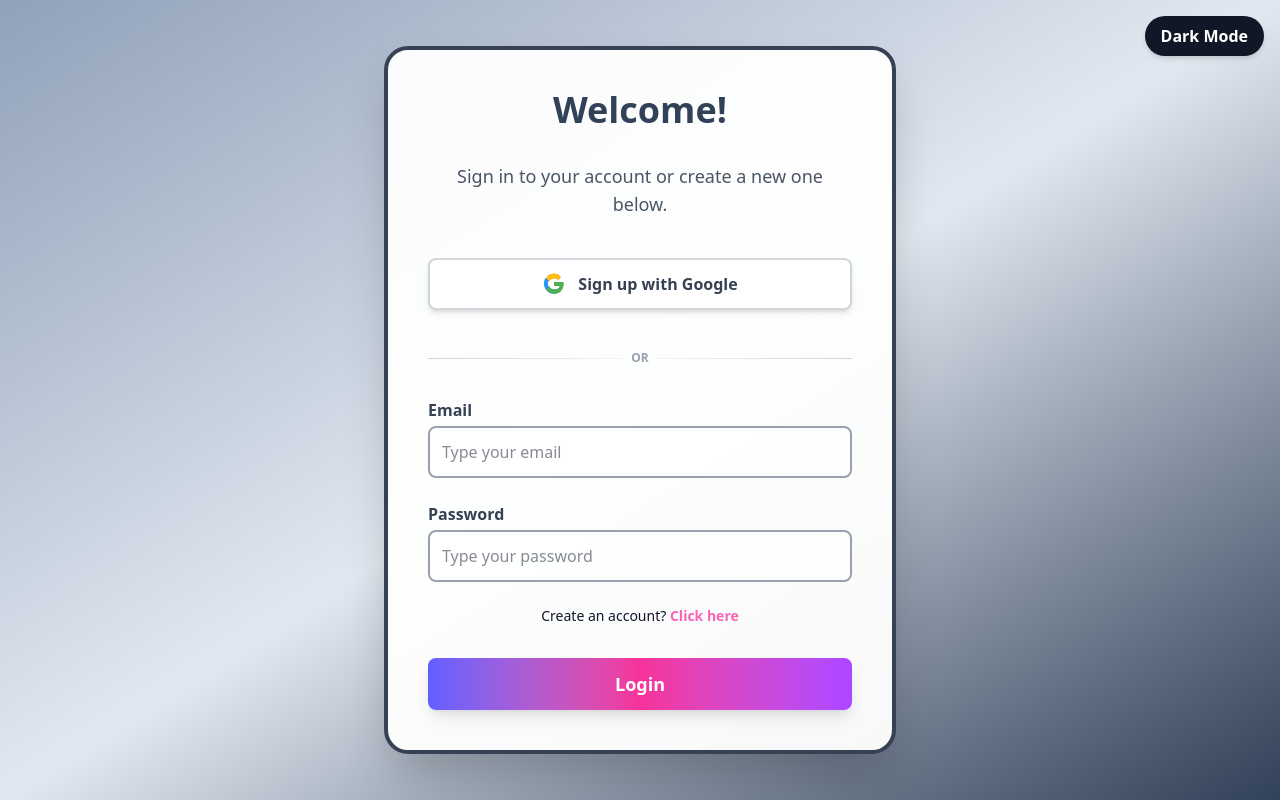
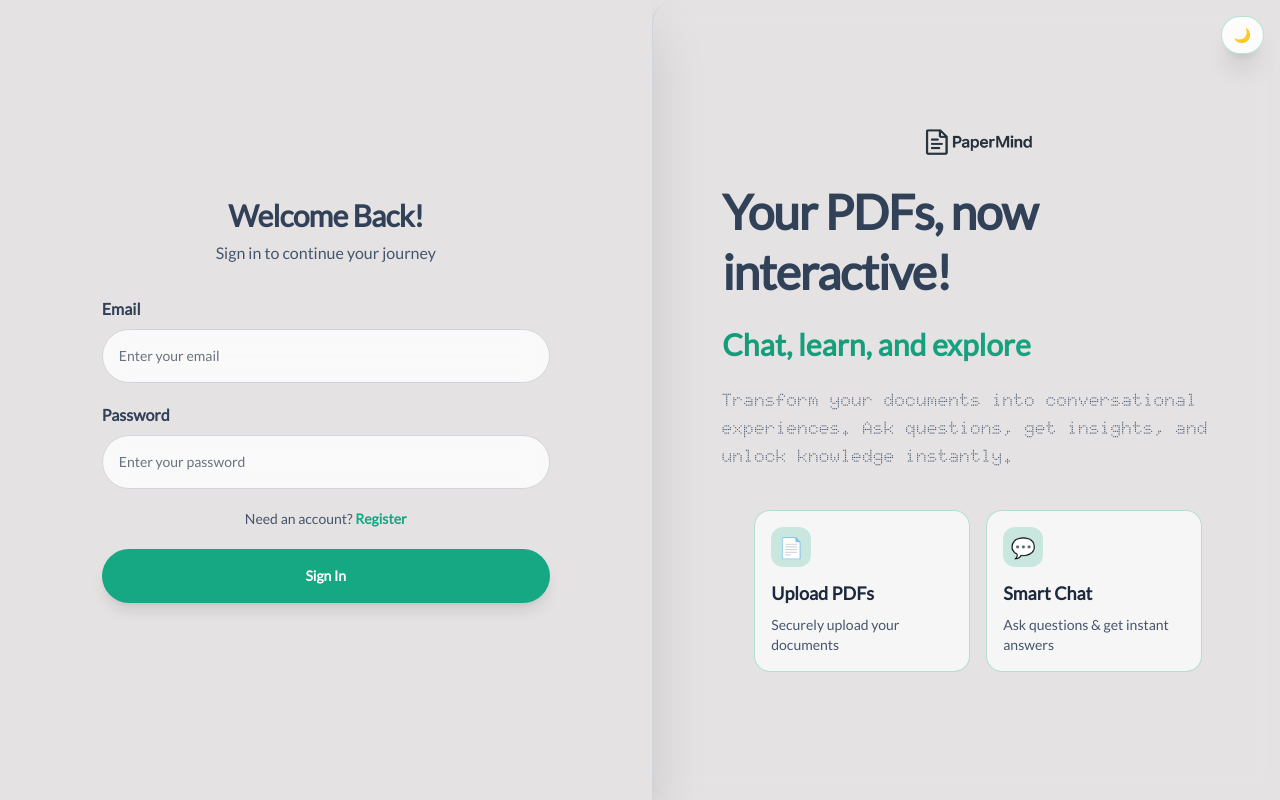
Before and after one commit to rahulsarmacodes/PDF_Query_frontend, a React (Vite) app: page /login in a window 1280 px wide. Built offline with nearby package versions, Linux system fonts and the light colour scheme; no server answers.

Commit message:
login/signup page updated

```diff
--- a/src/api/pdfApi.js
+++ b/src/api/pdfApi.js
@@ -1,8 +1,8 @@
 import axios from 'axios';
 
 
-const API_BASE_URL = import.meta.env.VITE_API_URL;
-//const API_BASE_URL = "http://localhost:8000";
+//const API_BASE_URL = import.meta.env.VITE_API_URL;
+const API_BASE_URL = "http://localhost:8000";
 
 // Create axios instance with default config
 const api = axios.create({
--- a/src/components/ChatBox.jsx
+++ b/src/components/ChatBox.jsx
@@ -166,7 +166,7 @@ const ChatBox = () => {
         {messages.length === 0 ? (
           <div className='flex flex-col justify-between items-center'>
 
-            <img src={ theme=== "dark" ? assets.PaperMind_logo_white : assets.PaperMind_logo} alt="Logo" className="w-50 mb-5" />
+            <img src={ theme=== "dark" ? assets.PaperMind_logo_white : assets.PaperMind_logo} alt="Logo" className="w-50 mt-15 mb-5" />
               <div className="h-full flex flex-col items-center justify-center text-center gap-3">
               <p className=" dark:text-slate-200 text-slate-700 text-4xl md:text-6xl font-bold tracking-tight font-lato ">Your PDFs, now interactive !</p>
               <span className=' md:text-6xl bg-clip-text font-bold text-transparent bg-[#149c7a] dark:bg-[#27E0B3] animate-pulse duration-2000 font-lato '>
--- a/src/pages/Login.jsx
+++ b/src/pages/Login.jsx
@@ -1,37 +1,27 @@
 import React, { useState } from 'react';
 import { useAppContext } from '../context/AppContext';
 import { useNavigate } from 'react-router-dom';
-import GoogleIcon from '../assets/GoogleIcon';
+import { assets } from '../assets/assets';
 
 const API_BASE_URL = import.meta.env.VITE_API_URL;
-
 //const API_BASE_URL = "http://localhost:8000";
 
-console.log("API URL:", API_BASE_URL); //testing
-
 const Login = () => {
-    // local states for form handling
     const [state, setState] = useState("login");
     const [name, setName] = useState("");
     const [email, setEmail] = useState("");
     const [password, setPassword] = useState("");
 
-    // context and navigation hooks
     const { setUser, theme, setTheme, createNewChat } = useAppContext();
     const navigate = useNavigate();
 
-
-
-    // handle form submit for both login and register
     const handleSubmit = async (e) => {
         e.preventDefault();
 
         try {
             if (state === "login") {
-
-                //login section
                 const formData = new URLSearchParams();
-                formData.append("username", email); // FastAPI expects username for OAuth2
+                formData.append("username", email);
                 formData.append("password", password);
 
                 const response = await fetch(`${API_BASE_URL}/auth/token`, {
@@ -48,13 +38,11 @@ const Login = () => {
 
                 setUser(data.user);
 
-                // navigate or create chat
                 if (typeof createNewChat === 'function') createNewChat();
                 navigate("/");
 
             } else {
 
-                // signup section
                 const response = await fetch(`${API_BASE_URL}/auth/`, {
                     method: "POST",
                     headers: { "Content-Type": "application/json" },
@@ -64,7 +52,7 @@ const Login = () => {
                 if (!response.ok) throw new Error("Registration failed");
 
                 alert("Account created successfully! Please login now.");
-                setState("login"); // switch to login form
+                setState("login");
             }
         } catch (error) {
             alert(error.message);
@@ -73,111 +61,221 @@ const Login = () => {
     };
 
     return (
-        <div
-            className={` min-h-screen w-full transition-colors duration-300 flex flex-col items-center justify-center
+        <div className="flex flex-col lg:flex-row justify-center items-stretch min-h-screen w-full bg-[#e4e2e2] dark:bg-linear-to-b dark:from-[#242124] dark:to-[#000000] text-white font-lato">
+
+            {/* LOGIN SECTION (Top priority on mobile) */}
+            <div className="w-full lg:w-1/2 relative flex flex-col items-center justify-center order-1 p-6 lg:p-12 lg:pr-12 lg:shadow-2xl flex-1 min-h-[60vh] lg:min-h-screen bg-transparent">
+
+                {/* Dark/Light Mode Toggle */}
+                <button
+                    className={`fixed top-4 right-4 z-50 px-3 py-2 text-xs lg:text-sm font-semibold rounded-full shadow-xl hover:scale-105 active:scale-95 transition-all duration-200 backdrop-blur-md border
                         ${theme === 'dark'
-                    ? 'bg-gradient-to-br from-gray-900 via-gray-800 to-gray-700'
-                    : 'bg-gradient-to-br from-slate-400 via-slate-200 to-slate-700 animate-gradient-x'}
-            `}
-        >
-            {/* Mode toggle button */}
-            <button
-                className={`absolute top-4 right-4 px-4 py-2 rounded-full font-semibold shadow-md transition-colors duration-200
-                    ${theme === 'dark' ? 'bg-white text-gray-900 hover:bg-gray-200' : 'bg-gray-900 text-white hover:bg-gray-700'}`}
+                            ? 'bg-[#27E0B3]/90 text-black border-[#27E0B3]/50 hover:bg-[#16a883]/90'
+                            : 'bg-white/90 text-[#16a883] border-[#16a883]/30 hover:bg-[#16a883]/10'
+                        }`}
                     onClick={() => setTheme(theme === 'dark' ? 'light' : 'dark')}
                 >
-                {theme === 'dark' ? 'Light Mode' : 'Dark Mode'}
+                    {theme === 'dark' ? '☀️' : '🌙'}
                 </button>
 
-            {/* Main form container */}
-            <div className="flex-1 flex items-center justify-center w-full px-1 md:px-0">
-                <form
-                    onSubmit={handleSubmit}
-                    className={`flex flex-col gap-5 md:gap-6 items-center justify-center w-full max-w-lg mx-auto p-4 sm:p-8 md:p-10 my-8 rounded-3xl shadow-2xl border-4 animate-fade-in transition-colors duration-300
-                        ${theme === 'dark'
-                            ? 'bg-gray-900/95 border-gray-700 text-white'
-                            : 'bg-white/95 border-gray-700 text-gray-900'}
-                    `}
-                >
-                    {/* form heading */}
-                    <h1 className={`text-3xl md:text-4xl font-extrabold text-center  mb-2
-                        ${theme === 'dark'
-                            ? 'text-transparent bg-clip-text bg-white'
-                            : 'text-transparent bg-clip-text bg-slate-700'}
-                    `}>
-                        Welcome!
-                    </h1>
+                {/* Logo for mobile */}
+                <img
+                    src={theme === "dark" ? assets.PaperMind_logo_white : assets.PaperMind_logo}
+                    alt="PaperMind Logo"
+                    className="w-28 lg:hidden mb-6 mx-auto"
+                />
 
-                    <p className={`text-base md:text-lg mb-4 text-center ${theme === 'dark' ? 'text-gray-300' : 'text-gray-600'}`}>
-                        Sign in to your account or create a new one below.
-                    </p>
-
-                    {/* Google signup button */}
-                    <button
-                        type="button"
-                        className={`flex items-center gap-3 w-full justify-center py-3 px-4 md:px-6 rounded-lg border-2 transition-all shadow-md mb-2 font-semibold text-base
-                            ${theme === 'dark'
-                                ? 'border-gray-600 bg-gray-800 text-white hover:bg-gray-700'
-                                : 'border-gray-300 bg-white text-gray-700 hover:bg-gray-100'}
-                        `}
-                    >
-                        <GoogleIcon style={{ width: 24, height: 24 }} />
-                        Sign up with Google
-                    </button>
-
-                    {/* divider */}
-                    <div className="w-full flex items-center gap-2 my-2 text-xs md:text-sm">
-                        <div className={`flex-1 h-px ${theme === 'dark' ? 'bg-gradient-to-r from-gray-700 to-gray-800' : 'bg-gradient-to-r from-gray-300 to-gray-100'}`} />
-                        <span className={`text-xs font-bold ${theme === 'dark' ? 'text-gray-500' : 'text-gray-400'}`}>OR</span>
-                        <div className={`flex-1 h-px ${theme === 'dark' ? 'bg-gradient-to-l from-gray-700 to-gray-800' : 'bg-gradient-to-l from-gray-300 to-gray-100'}`} />
+                {/* Authentication Form */}
+                <div className="w-full max-w-md space-y-6 flex flex-col justify-center">
+                    <div className="text-center mb-8">
+                        <h2 className={`text-2xl lg:text-3xl font-bold tracking-tight mb-2
+                            ${theme === 'dark' ? 'text-slate-200' : 'text-slate-700'}`}>
+                            Welcome Back!
+                        </h2>
+                        <span className={`${theme === 'dark' ? 'text-gray-400' : 'text-slate-600'} text-sm lg:text-base font-medium`}>
+                            Sign in to continue your journey
+                        </span>
                     </div>
 
-                    {/* show name field only in register mode */}
+                    <form onSubmit={handleSubmit} className="space-y-5">
+
                         {state === "register" && (
-                        <div className="w-full flex flex-col items-center">
-                            <p className={`self-start font-semibold ${theme === 'dark' ? 'text-gray-200' : 'text-gray-700'}`}>Name</p>
-                            <input onChange={(e) => setName(e.target.value)} value={name} placeholder="Type your name" className={`border-2 rounded-lg w-full p-2 md:p-3 mt-1 outline-none transition-colors duration-200
-                                ${theme === 'dark' ? 'border-gray-600 bg-gray-800 text-white focus:border-pink-400' : 'border-gray-400 bg-white/80 text-gray-900 focus:border-pink-500'}`}
-                                type="text" required />
+                            <div>
+                                <p className={`font-semibold mb-2 ${theme === 'dark' ? 'text-slate-200' : 'text-slate-700'}`}>
+                                    Name
+                                </p>
+                                <input
+                                    onChange={(e) => setName(e.target.value)}
+                                    value={name}
+                                    placeholder="Enter your full name"
+                                    className={`w-full p-4 rounded-full outline-none text-sm border backdrop-blur-md
+                                        ${theme === 'dark'
+                                            ? 'bg-[#1e1e1e]/60 border-gray-600 text-white placeholder-gray-400 focus:border-[#27E0B3]'
+                                            : 'bg-white/80 border-gray-300 text-slate-700 placeholder-gray-500 focus:border-[#16a883]'
+                                        }`}
+                                    type="text"
+                                    required
+                                />
                             </div>
                         )}
 
-                    {/* email field */}
-                    <div className="w-full flex flex-col items-center">
-                        <p className={`self-start font-semibold ${theme === 'dark' ? 'text-gray-200' : 'text-gray-700'}`}>Email</p>
-                        <input onChange={(e) => setEmail(e.target.value)} value={email} placeholder="Type your email" className={`border-2 rounded-lg w-full p-2 md:p-3 mt-1 outline-none transition-colors duration-200
-                            ${theme === 'dark' ? 'border-gray-600 bg-gray-800 text-white focus:border-indigo-300' : 'border-gray-400 bg-white/80 text-gray-900 focus:border-indigo-500'}`}
-                            type="email" required />
+                        <div>
+                            <p className={`font-semibold mb-2 ${theme === 'dark' ? 'text-slate-200' : 'text-slate-700'}`}>
+                                Email
+                            </p>
+                            <input
+                                onChange={(e) => setEmail(e.target.value)}
+                                value={email}
+                                placeholder="Enter your email"
+                                className={`w-full p-4 rounded-full outline-none text-sm border backdrop-blur-md
+                                    ${theme === 'dark'
+                                        ? 'bg-[#1e1e1e]/60 border-gray-600 text-white placeholder-gray-400 focus:border-[#27E0B3]'
+                                        : 'bg-white/80 border-gray-300 text-slate-700 placeholder-gray-500 focus:border-[#16a883]'
+                                    }`}
+                                type="email"
+                                required
+                            />
                         </div>
 
-                    {/* password field */}
-                    <div className="w-full flex flex-col items-center">
-                        <p className={`self-start font-semibold ${theme === 'dark' ? 'text-gray-200' : 'text-gray-700'}`}>Password</p>
-                        <input onChange={(e) => setPassword(e.target.value)} value={password} placeholder="Type your password" className={`border-2 rounded-lg w-full p-2 md:p-3 mt-1 outline-none transition-colors duration-200
-                            ${theme === 'dark' ? 'border-gray-600 bg-gray-800 text-white focus:border-purple-300' : 'border-gray-400 bg-white/80 text-gray-900 focus:border-purple-500'}`}
-                            type="password" required />
+                        <div>
+                            <p className={`font-semibold mb-2 ${theme === 'dark' ? 'text-slate-200' : 'text-slate-700'}`}>
+                                Password
+                            </p>
+                            <input
+                                onChange={(e) => setPassword(e.target.value)}
+                                value={password}
+                                placeholder="Enter your password"
+                                className={`w-full p-4 rounded-full outline-none text-sm border backdrop-blur-md
+                                    ${theme === 'dark'
+                                        ? 'bg-[#1e1e1e]/60 border-gray-600 text-white placeholder-gray-400 focus:border-[#27E0B3]'
+                                        : 'bg-white/80 border-gray-300 text-slate-700 placeholder-gray-500 focus:border-[#16a883]'
+                                    }`}
+                                type="password"
+                                required
+                            />
                         </div>
 
-                    {/* toggle between login/register */}
+                        <p className={`text-center text-sm font-medium ${theme === 'dark' ? 'text-gray-400' : 'text-slate-600'}`}>
                             {state === "register" ? (
-                        <p className={`text-center w-full text-sm ${theme === 'dark' ? 'text-gray-400' : ''}`}>
-                            Already have an account? <span onClick={() => setState("login")} className="text-indigo-400 font-bold cursor-pointer hover:underline">Click here</span>
+                                <>
+                                    Already have an account?
+                                    <span
+                                        onClick={() => setState("login")}
+                                        className={`font-bold cursor-pointer hover:underline ${
+                                            theme === 'dark' ? 'text-[#27E0B3]' : 'text-[#16a883]'
+                                        }`}
+                                    >
+                                        {" "}Sign in
+                                    </span>
+                                </>
+                            ) : (
+                                <>
+                                    Need an account?
+                                    <span
+                                        onClick={() => setState("register")}
+                                        className={`font-bold cursor-pointer hover:underline ${
+                                            theme === 'dark' ? 'text-[#27E0B3]' : 'text-[#16a883]'
+                                        }`}
+                                    >
+                                        {" "}Register
+                                    </span>
+                                </>
+                            )}
                         </p>
-                    ) : (
-                        <p className={`text-center w-full text-sm ${theme === 'dark' ? 'text-gray-400' : ''}`}>
-                            Create an account? <span onClick={() => setState("register")} className="text-pink-400 font-bold cursor-pointer hover:underline">Click here</span>
-                        </p>
-                    )}
 
-                    {/* submit button */}
-                    <button type='submit' className={`w-full py-2 md:py-3 rounded-lg font-bold text-base md:text-lg shadow-lg mt-2 transition-all
+                        <button
+                            type="submit"
+                            className={`w-full p-4 rounded-full font-bold text-sm shadow-lg transition-all duration-200 hover:scale-105 active:scale-95 border backdrop-blur-md
                                 ${theme === 'dark'
-                            ? 'bg-gradient-to-r from-gray-800 via-gray-700 to-gray-900 hover:from-gray-700 hover:to-gray-800 text-white'
-                            : 'bg-gradient-to-r from-indigo-500 via-pink-500 to-purple-500 hover:from-pink-500 hover:to-indigo-500 text-white'}
-                    `}>
-                        {state === "register" ? "Create Account" : "Login"}
+                                    ? 'bg-[#27E0B3] hover:bg-[#16a883] text-white border-[#27E0B3]/50'
+                                    : 'bg-[#16a883] hover:bg-[#27E0B3] text-white border-[#16a883]/50'
+                                }`}
+                        >
+                            {state === "register" ? "Create Account" : "Sign In"}
                         </button>
                     </form>
+                </div>
+            </div>
+
+            {/* PRODUCT EXPLANATION SECTION */}
+            <div className="w-full lg:w-1/2 flex flex-col items-center justify-center text-center lg:text-left lg:pl-12 order-2 p-6 lg:p-12 lg:pr-6 rounded-3xl backdrop-blur-md flex-1 min-h-[40vh] lg:min-h-screen overflow-y-auto border-t lg:border-t-0 lg:border-l border-gray-300 dark:border-gray-700">
+
+                {/* Logo for desktop */}
+                <img
+                    src={theme === "dark" ? assets.PaperMind_logo_white : assets.PaperMind_logo}
+                    alt="PaperMind Logo"
+                    className="hidden lg:block w-24 lg:w-36 mb-6 mx-auto lg:mx-0"
+                />
+
+                {/* Product Headings */}
+                <div className="space-y-4 lg:space-y-6 max-w-lg mx-auto lg:mx-0">
+                    <h1 className={`text-3xl sm:text-4xl lg:text-5xl font-bold tracking-tight leading-tight font-lato
+                        ${theme === 'dark'
+                            ? 'text-slate-200 bg-clip-text bg-gradient-to-r from-[#27E0B3] to-[#16a883]'
+                            : 'text-slate-700'
+                        }`}>
+                        Your PDFs, now interactive!
+                    </h1>
+
+                    <span className={`text-xl sm:text-2xl lg:text-3xl font-bold bg-clip-text text-transparent block font-lato
+                        ${theme === 'dark'
+                            ? 'bg-gradient-to-r from-[#27E0B3] to-[#16a883]'
+                            : 'bg-gradient-to-r from-[#149c7a] to-[#16a883]'
+                        }`}>
+                        Chat, learn, and explore
+                    </span>
+
+                    <p className={`text-base lg:text-lg font-doto font-medium mt-4
+                        ${theme === 'dark' ? 'text-gray-300' : 'text-slate-600'}`}>
+                        Transform your documents into conversational experiences.
+                        Ask questions, get insights, and unlock knowledge instantly.
+                    </p>
+                </div>
+
+                {/* Feature Cards */}
+                <div className="mt-8 lg:mt-10 grid grid-cols-1 sm:grid-cols-2 gap-4 max-w-md mx-auto lg:mx-0 w-full">
+
+                    <div className={`p-4 rounded-2xl backdrop-blur-md border text-left
+                        ${theme === 'dark'
+                            ? 'bg-[#1e1e1e]/40 border-[#27E0B3]/30'
+                            : 'bg-white/70 border-[#16a883]/30'
+                        }`}>
+                        <div className={`w-10 h-10 rounded-xl mb-3 flex items-center justify-center
+                            ${theme === 'dark'
+                                ? 'bg-[#27E0B3]/20'
+                                : 'bg-[#16a883]/20'
+                            }`}>
+                            <span className="text-xl">📄</span>
+                        </div>
+                        <h3 className={`font-bold text-lg mb-2 ${theme === 'dark' ? 'text-white' : 'text-slate-800'}`}>
+                            Upload PDFs
+                        </h3>
+                        <p className={`text-sm ${theme === 'dark' ? 'text-gray-300' : 'text-slate-600'}`}>
+                            Securely upload your documents
+                        </p>
+                    </div>
+
+                    <div className={`p-4 rounded-2xl backdrop-blur-md border text-left
+                        ${theme === 'dark'
+                            ? 'bg-[#1e1e1e]/40 border-[#27E0B3]/30'
+                            : 'bg-white/70 border-[#16a883]/30'
+                        }`}>
+                        <div className={`w-10 h-10 rounded-xl mb-3 flex items-center justify-center
+                            ${theme === 'dark'
+                                ? 'bg-[#27E0B3]/20'
+                                : 'bg-[#16a883]/20'
+                            }`}>
+                            <span className="text-xl">💬</span>
+                        </div>
+                        <h3 className={`font-bold text-lg mb-2 ${theme === 'dark' ? 'text-white' : 'text-slate-800'}`}>
+                            Smart Chat
+                        </h3>
+                        <p className={`text-sm ${theme === 'dark' ? 'text-gray-300' : 'text-slate-600'}`}>
+                            Ask questions & get instant answers
+                        </p>
+                    </div>
+
+                </div>
             </div>
         </div>
     );
```
Also changed, not shown: src/assets/PaperMind_logo.png, src/assets/PaperMind_logo_white.png. Lines whose indentation alone changed are shown as unchanged.
